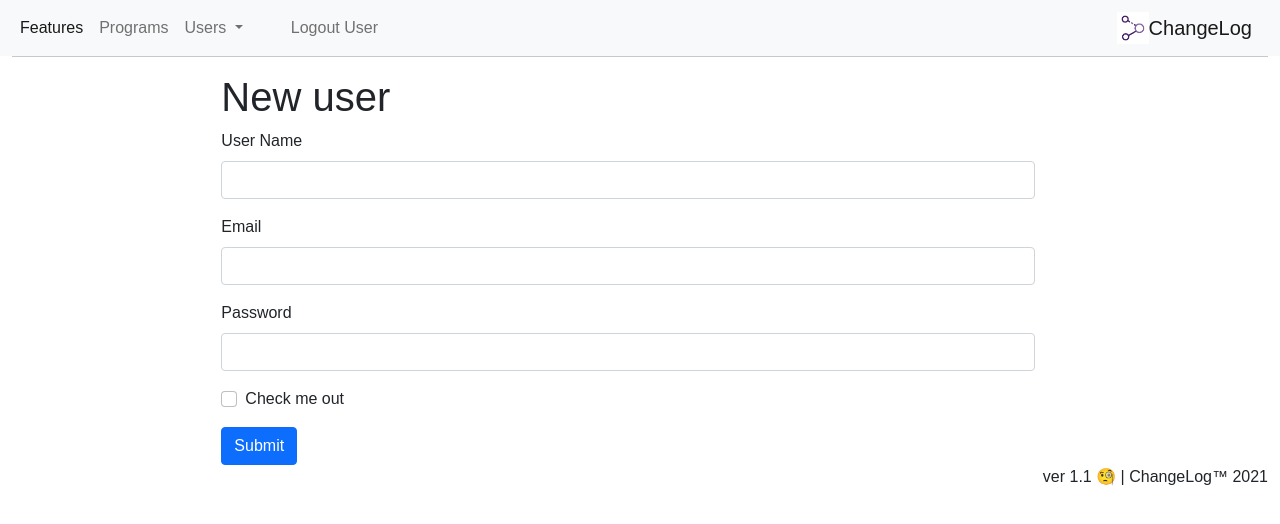
After one commit to Pshowo/flask-changelog, a Flask app: page /new_user in a window 1280 px wide. The commit adds this page. Shown: the top 524 px of the page. Run offline with Flask 2, Linux system fonts and the light colour scheme; the visitor is signed in with stand-in values (Sample User, id 1); some libraries are stand-ins or nearby versions; some web fonts are replaced.

Commit message:
Added: create users

```diff
--- a/app.py
+++ b/app.py
@@ -35,7 +35,7 @@ class Author(DB.Model):
         return "ID: {}/{}".format(self.id_author, self.initial)
 
 
-class Features(DB.Model):  #parent
+class Features(DB.Model):  # parent
     __tablename__ = 'features'
     id_features = DB.Column(DB.Integer, primary_key=True, autoincrement=True)
     id_version = DB.Column(DB.Integer, DB.ForeignKey('version.id_version'))
@@ -47,6 +47,7 @@ class Features(DB.Model):  #parent
     id_soft = DB.Column(DB.Integer)
 
     versions = DB.relationship('Version', back_populates="all_version", lazy=True)
+
     # version_minor =
     # version_sub =
 
@@ -86,7 +87,7 @@ class UserPass:
         salt = hashlib.sha256(os_urandom_static).hexdigest().encode('ascii')
         pwdhash = hashlib.pbkdf2_hmac("sha512", self.password.encode('utf-8'), salt, 100000)
         pwdhash = binascii.hexlify(pwdhash)
-        return (salt+pwdhash).decode('ascii')
+        return (salt + pwdhash).decode('ascii')
 
     def verify_password(self, stored_password, provided_password):
         """ Verify a stored password against one provided by user """
@@ -135,7 +136,6 @@ def close_db(error):
 
 @app.route('/init_app')
 def init_app():
-
     db = get_db()
     sql_statement = 'select count(*) as cnt from users where is_active and is_admin;'
     cur = db.execute(sql_statement)
@@ -155,10 +155,8 @@ def init_app():
     return redirect(url_for('index'))
 
 
-
 @app.route('/features')
 def features():
-
     if 'pr' in request.args and int(request.args['pr']) == 2:
         prog = 2
     else:
@@ -166,7 +164,8 @@ def features():
     DB.create_all()
     # program = Software.query.filter(Software.id_software == prog).first()
     all_version = Version.query.all()
-    distinct_versions = DB.session.query(Features.id_version).filter(Features.id_soft == prog).order_by(Features.id_version.desc()).distinct().all()
+    distinct_versions = DB.session.query(Features.id_version).filter(Features.id_soft == prog).order_by(
+        Features.id_version.desc()).distinct().all()
     content = []
     for i in range(len(distinct_versions)):
         content.append(DB.session.query(Features).filter(Features.id_version == distinct_versions[i][0]).all())
@@ -176,7 +175,6 @@ def features():
 
 @app.route("/", methods=['GET', 'POST'])
 def login():
-
     if request.method == "GET":
         return render_template('login_page.html', active_menu='login')
     else:
@@ -208,7 +206,6 @@ def logout():
 
 @app.route('/form', methods=['GET', 'POST'])
 def form():
-
     for p in request.form:
         print(p, request.form[p])
 
@@ -245,9 +242,77 @@ def form():
 
     # Added form to db
     sql_command = "insert into features(id_version, date, description, id_author, link, title, id_soft) values (?, ?, ?, ?, ?, ?, ?);"
-    db.execute(sql_command, [id_version, dt.now().strftime('%Y-%m-%d'), request.form['desc'], 1, request.form['link'], request.form['title'], prog])
+    db.execute(sql_command, [id_version, dt.now().strftime('%Y-%m-%d'), request.form['desc'], 1, request.form['link'],
+                             request.form['title'], prog])
     db.commit()
 
     return redirect(url_for('index', pr=[f'{prog}']))
+
+
+@app.route('/users')
+def users():
+    return "List of all users"
+
+
+@app.route('/user_status_change/<action>/<user_name>')
+def user_status_change(action, user_name):
+    return "Change is_active or is_admin for particular user."
+
+
+@app.route('/edit_user/<user_name>', methods=['GET', 'POST'])
+def edit_user(user_name):
+    return "Edit user"
+
+
+@app.route('/user_delete/<user_name>')
+def delete_user(user_name):
+    return "Delete user"
+
+
+@app.route('/new_user', methods=['GET', 'POST'])
+def new_user():
+    if "user" not in session:
+        return redirect(url_for('login'))
+    login = session['user']
+    db = get_db()
+    message = None
+    user = {}
+    if request.method == "GET":
+        return render_template('new_user.html', active_menu='users', user=user)
+    else:
+        user['user_name'] = "" if 'user_name' not in request.form else request.form['user_name']
+        user['email'] = "" if 'email' not in request.form else request.form['email']
+        user['user_pass'] = "" if 'user_pass' not in request.form else request.form['user_pass']
+
+        # checks if name exists in database
+        cursor = db.execute('select count(*) as cnt from users where name=?', [user['user_name']])
+        record = cursor.fetchone()
+        is_user_name_unique = (record['cnt'] == 0)
+
+        # checks if email exists in database
+        cursor = db.execute('select count(*) as cnt from users where email=?', [user['email']])
+        record = cursor.fetchone()
+        is_user_email_unique = (record['cnt'] == 0)
+
+        if user['user_name'] == '' or user['email'] == "" or user['user_pass'] == "":
+            message = ("Cannot be empty", 'info')
+        elif not is_user_name_unique:
+            message = ("User with the name '{}' already exists.".format(user['user_name']), 'info')
+        elif not is_user_email_unique:
+            message = ("User with the email '{}' already exists.".format(user['email']), 'info')
+
+        if not message:
+            user_pass = UserPass(user['user_name'], user['user_pass'])
+            password_hash = user_pass.hash_password()
+            sql_statement = """insert into users(name, email, password, is_active, is_admin) values(?, ?, ?, True, False);"""
+            db.execute(sql_statement, [user['user_name'], user['email'], password_hash])
+            db.commit()
+            flash("User '{}' created.".format(user['user_name']))
+            return redirect(url_for('users'))
+        else:
+            flash("Correct error: {}".format(message[0]), category="{}".format(message[1]))
+            return render_template('new_user.html', active_menu='users', user=user)
+
+
 if __name__ == '__main__':
     app.run()
--- a/templates/menu.html
+++ b/templates/menu.html
@@ -18,7 +18,7 @@
             </a>
             <ul class="dropdown-menu" aria-labelledby="navbarDropdownMenuLink">
               <li><a class="dropdown-item" href="#">Users</a></li>
-              <li><a class="dropdown-item" href="#">New users</a></li>
+              <li><a class="dropdown-item" href="{{url_for('new_user')}}">New users</a></li>
             </ul>
           </li>
           <li class="nav-item">
--- /dev/null
+++ b/templates/new_user.html
@@ -0,0 +1,40 @@
+{% extends 'base.html' %}
+
+{% block content %}
+<div class="conteiner row">
+  <div class="col-2"></div>
+
+  <div class="col conteiner">
+    <div class="row m-20">
+      <div class="col-5 h1">New user</div>
+    </div>
+
+    <form id="user_form" action="{{ url_for('new_user') }}" method="POST">
+
+      <div class="mb-3">
+        <label for="user_name" class="form-label">User Name</label>
+        <input type="text" class="form-control" id="user_name" name="user_name" value="{{user.user_name}}">
+      </div>
+
+      <div class="mb-3">
+        <label for="email" class="form-label">Email</label>
+        <input type="email" class="form-control" id="email" name="email" value="{{user.email}}">
+      </div>
+
+      <div class="mb-3">
+        <label for="user_pass" class="form-label">Password</label>
+        <input type="password" class="form-control" id="user_pass" name="user_pass">
+      </div>
+
+      <div class="mb-3 form-check">
+        <input type="checkbox" class="form-check-input" id="exampleCheck1">
+        <label class="form-check-label" for="exampleCheck1">Check me out</label>
+      </div>
+
+      <button type="submit" class="btn btn-primary" value="Send">Submit</button>
+
+    </form>
+  </div>
+  <div class="col-2"></div>
+</div>
+{% endblock %}
```
